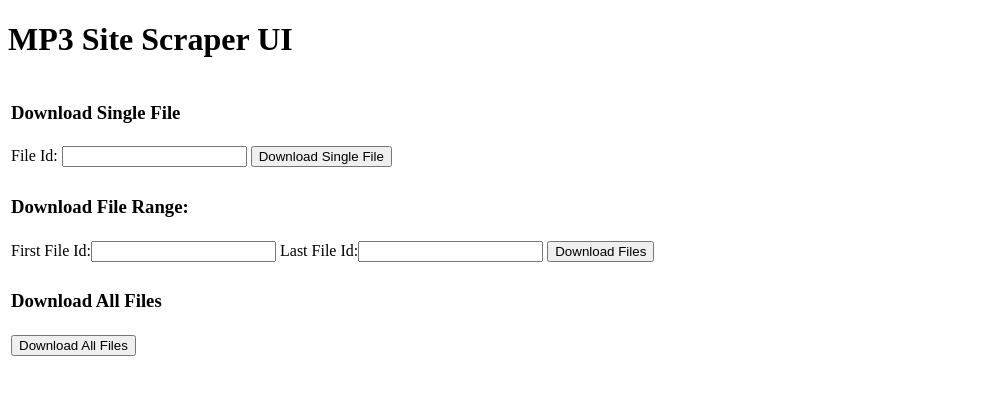
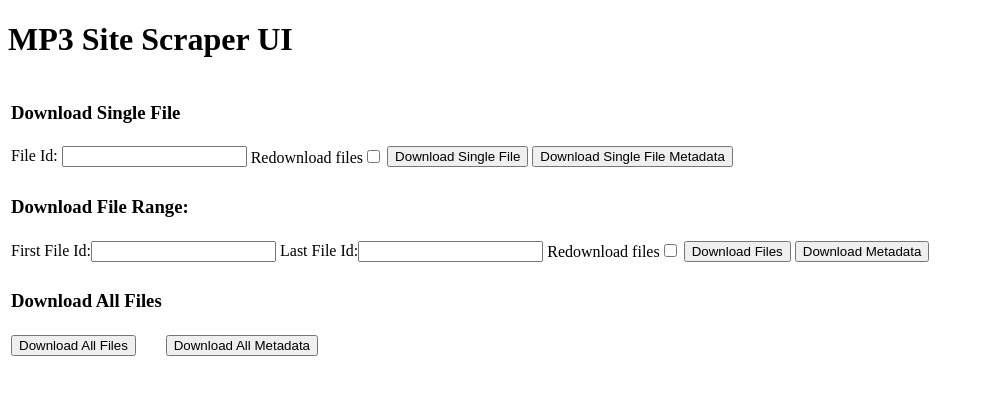
Before and after one commit to taylorlowery/Mp3SiteScraper, a Flask app: page / in a window 1280 px wide. Shown: the top 395 px of the page, without its empty margins (0-984 px from the left). Run offline with Flask 2, Linux system fonts and the light colour scheme; parts of the project's set-up code (start-up, migrations or seed data) failed here and were passed over.

Commit message:
file and metadata download, csv save, all working.

```diff
--- a/app.py
+++ b/app.py
@@ -1,5 +1,4 @@
 import SiteScraper
-import AudioFileData
 
 from flask import Flask, render_template, jsonify, request
 from flask_restful import Api, Resource
@@ -8,15 +7,19 @@ app = Flask(__name__, template_folder='templates')
 api = Api(app)
 
 
+# download metadata and/or file
 class SingleFile(Resource):
     def post(self):
         posted_data = request.json
         file_id = posted_data['file_id']
-        file_data = SiteScraper.download_single_audio_file(file_id)
+        metadata_only = posted_data['metadata_only']
+        redownload = posted_data['redownload']
+        file_data = SiteScraper.download_single_audio_file(file_id, metadata_only=metadata_only)
         message = file_data['message']
         return render_template('singlefileconfirmation.html', message=message)
 
 
+# download metadata
 class SingleFileMetaData(Resource):
     def post(self):
         posted_data = request.json
@@ -26,15 +29,19 @@ class SingleFileMetaData(Resource):
         return render_template('singlefileconfirmation.html', message=message)
 
 
+# download range of files and/or their metadata
 class FileRange(Resource):
     def post(self):
         posted_data = request.json
         first_file_id = posted_data['first_file_id']
         last_file_id = posted_data['last_file_id']
-        files = SiteScraper.download_audio_file_range(first_file_id, last_file_id)
+        metadata_only = posted_data['metadata_only']
+        redownload = posted_data['redownload']
+        files = SiteScraper.download_audio_file_range(first_file_id, last_file_id, metadata_only=metadata_only, redownload=redownload)
         return render_template('multiplefilesconfirmation.html', files=files)
 
 
+# download metadata for range of files
 class FileMetaDataRange(Resource):
     def post(self):
         posted_data = request.json
--- a/static/scripts.js
+++ b/static/scripts.js
@@ -1,9 +1,11 @@
 $("#button-single-file").click(function(){
     jsonData = {
-        "file_id": $("#single-file-id").val()
+        "file_id": $("#single-file-id").val(),
+        "metadata_only": false,
+        "redownload": $("#cb-redownload-file").is(":checked")
     };
    $.ajax({
-      url: "/singlefilemetadata",
+      url: "/singlefile",
        type: "post",
        data: JSON.stringify(jsonData),
        dataType: 'json',
@@ -21,10 +23,12 @@ $("#button-single-file").click(function(){
 $("#button-file-range").click(function(){
     jsonData = {
           "first_file_id": $("#file-range-first-id").val(),
-           "last_file_id": $("#file-range-last-id").val()
+           "last_file_id": $("#file-range-last-id").val(),
+            "metadata_only": false,
+            "redownload": $("#cb-redownload-range").is(":checked")
        };
    $.ajax({
-      url: "/filemetadatarange",
+      url: "/filerange",
        type: "post",
        data: JSON.stringify(jsonData),
        dataType: 'json',
@@ -41,6 +45,65 @@ $("#button-file-range").click(function(){
 });
 $("#button-all-files").click(function(){
    $.ajax({
+      url: "/allfiles",
+       type: "post",
+       data: {"test": "all-file"},
+       contentType: "application/json",
+       success: function(response){
+          console.log(response);
+          $("#all-files-response").html(response)
+       },
+       error: function(xhr) {
+          console.log(xhr);
+          $("#all-files-response").html(xhr)
+       }
+   });
+});
+$("#button-single-file-metadata").click(function(){
+    jsonData = {
+        "file_id": $("#single-file-id").val(),
+            "metadata_only": $("#cb-redownload-file").is(":checked")
+    };
+   $.ajax({
+      url: "/singlefile",
+       type: "post",
+       data: JSON.stringify(jsonData),
+       dataType: 'json',
+       contentType: "application/json",
+       success: function(response){
+           console.log(response);
+           $("#single-file-response").html(response)
+       },
+       error: function(xhr) {
+          console.log(xhr);
+          $("#single-file-response").html(xhr)
+       }
+   });
+});
+$("#button-file-range-metadata").click(function(){
+    jsonData = {
+          "first_file_id": $("#file-range-first-id").val(),
+           "last_file_id": $("#file-range-last-id").val(),
+            "metadata_only": true
+       };
+   $.ajax({
+      url: "/filerange",
+       type: "post",
+       data: JSON.stringify(jsonData),
+       dataType: 'json',
+       contentType: "application/json",
+       success: function(response){
+          console.log(response);
+          $("#file-range-response").html(response)
+       },
+       error: function(xhr) {
+          console.log(xhr);
+          $("#file-range-response").html(xhr)
+       }
+   });
+});
+$("#button-all-files-metadata").click(function(){
+   $.ajax({
       url: "/allmetadata",
        type: "post",
        data: {"test": "all-file"},
--- a/templates/index.html
+++ b/templates/index.html
@@ -18,7 +18,11 @@
             <label for="single-file-id">File Id:</label>
             <input type="text" id="single-file-id">
         </td>
+        <td>
+            <label for="cb-redownload-file">Redownload files</label><input type="checkbox" id="cb-redownload-file">
+        </td>
         <td><button id="button-single-file">Download Single File</button></td>
+        <td><button id="button-single-file-metadata">Download Single File Metadata</button></td>
     </tr>
     <tr>
         <td><div id="single-file-response"></div></td>
@@ -36,7 +40,13 @@
             <label for="file-range-last-id">Last File Id:</label><input type="text" id="file-range-last-id">
         </td>
         <td>
+            <label for="cb-redownload-range">Redownload files</label><input type="checkbox" id="cb-redownload-range">
+        </td>
+        <td>
             <button id="button-file-range">Download Files</button>
+        </td>
+        <td>
+            <button id="button-file-range-metadata">Download Metadata</button>
         </td>
     </tr>
     <tr>
@@ -53,6 +63,10 @@
         <td>
             <button id="button-all-files">Download All Files</button>
         </td>
+
+        <td>
+            <button id="button-all-files-metadata">Download All Metadata</button>
+        </td>
     </tr>
     <tr>
         <td><div id="all-files-response"></div></td>
```
Also changed, not shown: SiteScraper.py (+89 -44 lines).
